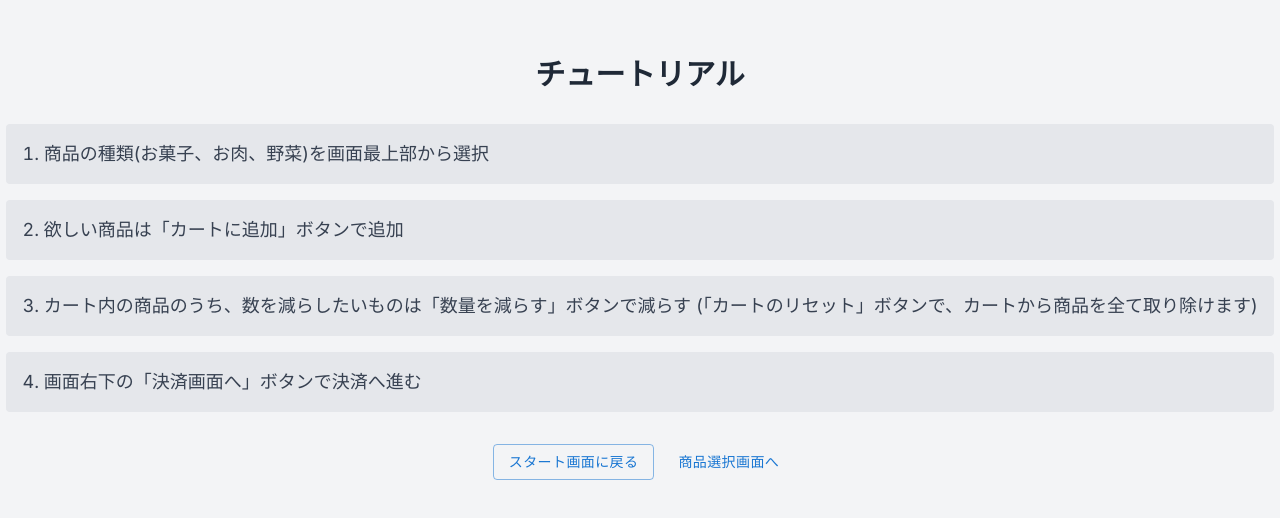
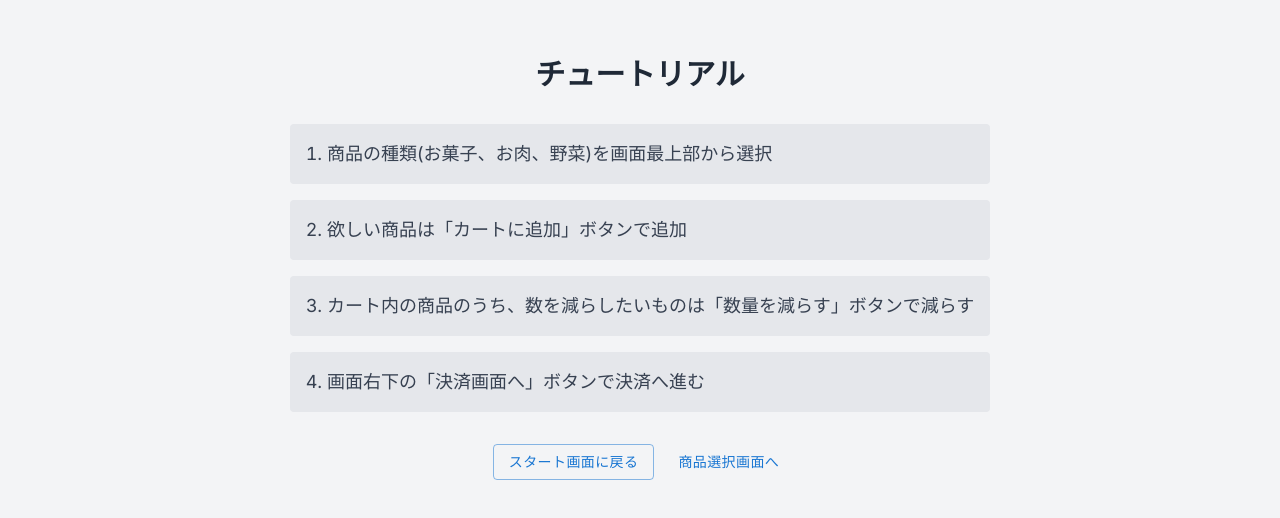
Before and after one commit to SeiyaMaruyama/self-checkout, a Next.js app: page /tutorial in a window 1280 px wide. Shown: the part 132-650 px from the top of the page. Built offline with nearby package versions, Linux system fonts and the light colour scheme.

Commit message:
チュートリアル文の調整

```diff
--- a/app/tutorial/page.tsx
+++ b/app/tutorial/page.tsx
@@ -20,7 +20,6 @@ export default function Component() {
         </li>
         <li className="bg-gray-200 dark:bg-gray-800 p-4 rounded">
           カート内の商品のうち、数を減らしたいものは「数量を減らす」ボタンで減らす
-          (「カートのリセット」ボタンで、カートから商品を全て取り除けます)
         </li>
         <li className="bg-gray-200 dark:bg-gray-800 p-4 rounded">
           画面右下の「決済画面へ」ボタンで決済へ進む
```
